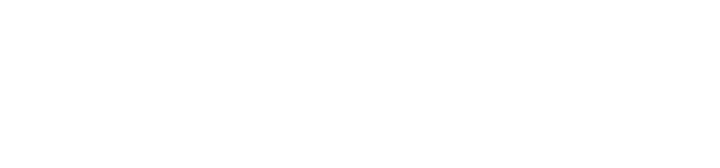
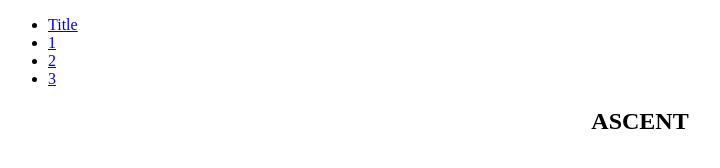
Before and after one commit to LegoMasterBuilder/up-csi-whackathon, a plain HTML site: page index.html in a window 1280 px wide. Shown: the whole page, without its empty margins (0-720 px from the left). Drawn offline with Linux system fonts and the light colour scheme.

Commit message:
feat: html structure

```diff
--- a/index.html
+++ b/index.html
@@ -6,6 +6,19 @@
     <title>Document</title>
 </head>
 <body>
+    <navbar>
+        <ul>
+            <li><a href="#header">Title</a></li>
+            <li><a href="#">1</a></li>
+            <li><a href="#">2</a></li>
+            <li><a href="#">3</a></li>
+        </ul>
+    </navbar>
+    <section id="header">
+        <div style="text-align:center; font-family:'comic sans'"">
+            <h1>ASCENT</h1>
+        </div>
 
+    </section>
 </body>
 </html>
```
